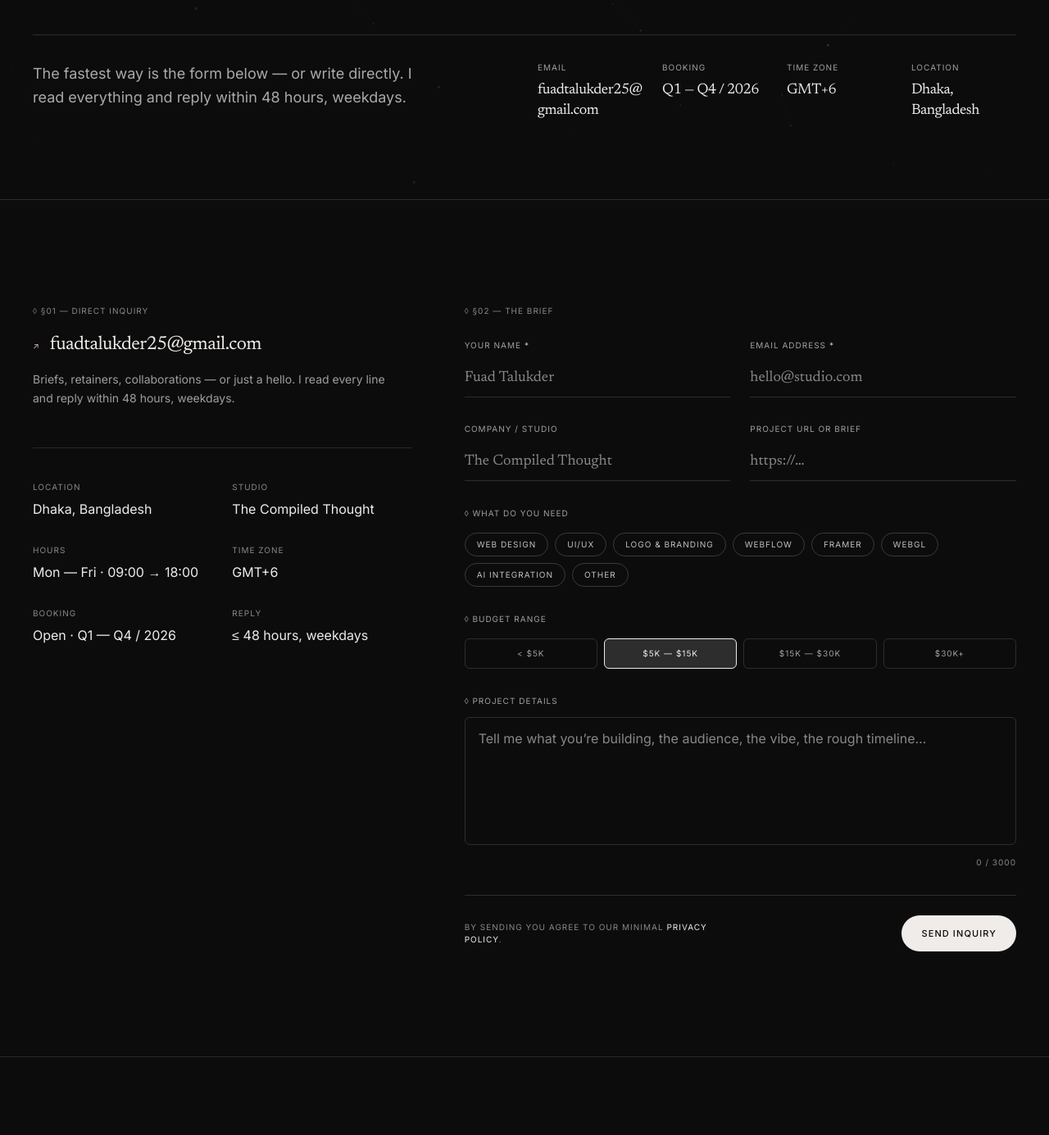
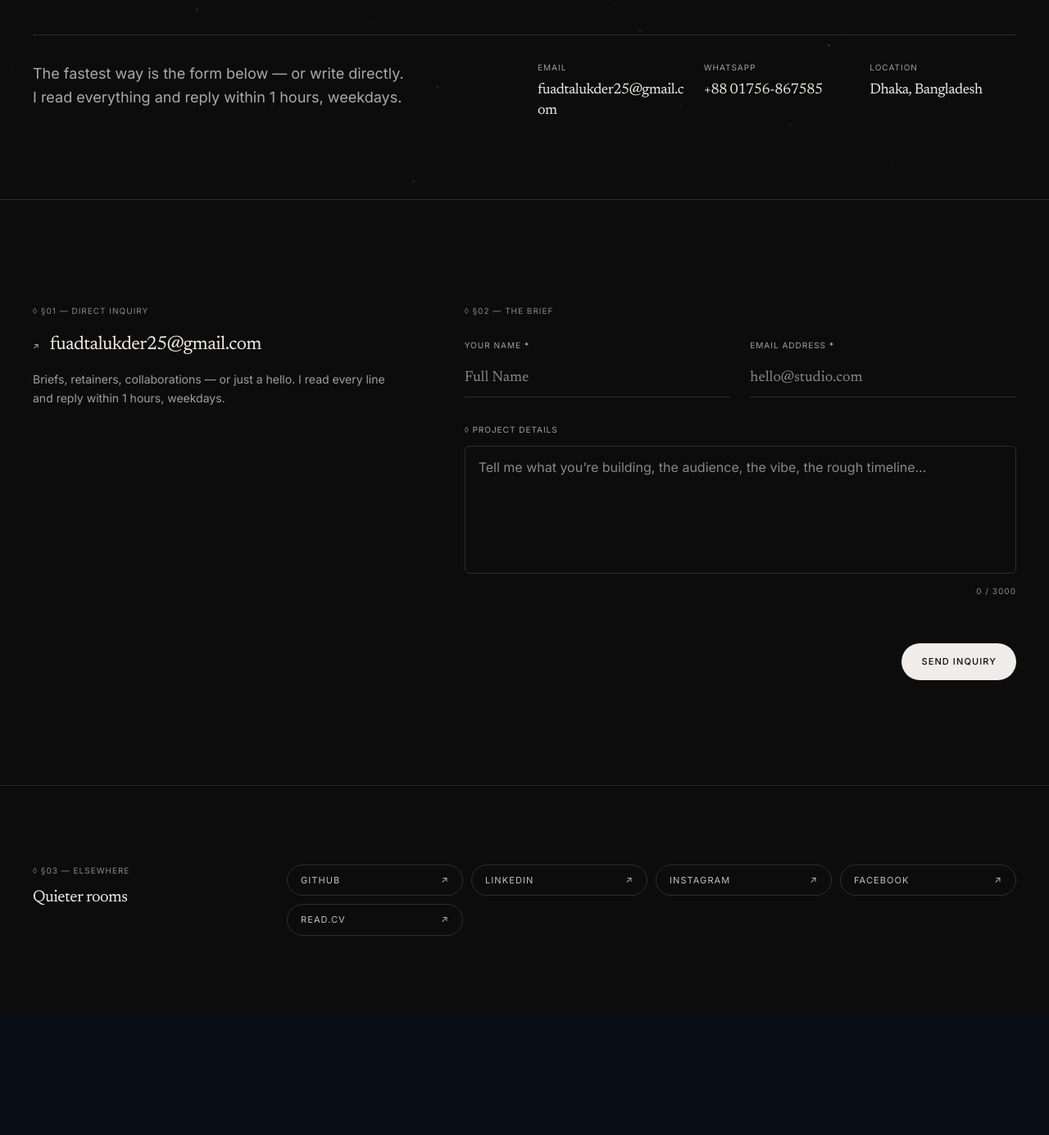
Before and after one commit to FuadTalukder85/portfolio, a Next.js app: page /contact in a window 1280 px wide. Shown: the part 457-1842 px from the top of the page at 82% size. After the commit the page ends 1695 px from the top, so only its background shows below. Built offline with nearby package versions, Linux system fonts and the light colour scheme.

Commit message:
feat: create ContactView component with form and particle canvas background

```diff
--- a/src/components/ContactView.tsx
+++ b/src/components/ContactView.tsx
@@ -28,7 +28,6 @@ const BUDGET_OPTIONS = [
 const ELSEWHERE_LINKS = [
   { name: "GITHUB", href: "https://github.com/fuadtalukder" },
   { name: "LINKEDIN", href: "https://www.linkedin.com/in/fuadtalukder" },
-  { name: "TWITTER", href: "https://twitter.com/fuadtalukder" },
   { name: "INSTAGRAM", href: "https://www.instagram.com/fuadtalukder" },
   { name: "FACEBOOK", href: "https://www.facebook.com/fuadtalukder" },
   { name: "READ.CV", href: "https://read.cv/fuadtalukder" },
@@ -148,27 +147,6 @@ export default function ContactView() {
 
   return (
     <div className="bg-ink-900 text-warmwhite font-sans antialiased selection:bg-peach selection:text-ink-900 min-h-screen">
-      {/* Top Header Navigation (exact structure to reference) */}
-      {/* <header className="pointer-events-none fixed inset-x-0 top-0 z-50">
-        <nav
-          aria-label="Primary"
-          className="pointer-events-auto mx-auto flex w-full max-w-[1640px] items-center justify-between px-6 py-5 transition-[background,backdrop-filter,box-shadow] duration-500 md:px-10"
-        >
-          <Link
-            aria-label="Fuad Talukder — home"
-            className="group inline-flex items-baseline gap-2 font-serif text-xl tracking-tight text-warmwhite focus-visible:outline focus-visible:outline-2 focus-visible:outline-offset-4 focus-visible:outline-peach"
-            href="/"
-          >
-            <span className="relative whitespace-nowrap">
-              <span className="italic">F</span>uad{" "}
-              <span className="italic text-warmwhite/85">Talukder</span>
-            </span>
-          </Link>
-
-
-        </nav>
-      </header> */}
-
       {/* Hero Section (identical to reference) */}
       <section className="relative isolate overflow-hidden border-b border-warmwhite/15">
         <div className="pointer-events-none absolute inset-0 -z-10 opacity-70">
@@ -178,7 +156,7 @@ export default function ContactView() {
 
         <div className="mx-auto flex max-w-[1640px] flex-col px-6 pb-16 pt-36 md:px-10 md:pb-24 md:pt-48">
           <p className="font-sans text-[10px] uppercase tracking-widest text-warmwhite/55">
-            § Contact &amp; Colophon
+            § Contact
           </p>
 
           <h1 className="mt-8 break-words font-serif text-[clamp(2.6rem,9vw,8.5rem)] leading-[0.92] tracking-tightest">
@@ -189,10 +167,10 @@ export default function ContactView() {
 
           <div className="mt-12 grid grid-cols-1 gap-8 border-t border-warmwhite/15 pt-8 md:grid-cols-12">
             <p className="md:col-span-6 max-w-2xl text-balance font-sans text-base leading-relaxed text-warmwhite/70 md:text-lg">
-              The fastest way is the form below — or write directly. I read everything and reply within 48 hours, weekdays.
+              The fastest way is the form below — or write directly. I read everything and reply within 1 hours, weekdays.
             </p>
 
-            <ul className="grid grid-cols-2 gap-x-6 gap-y-8 md:col-span-6 md:grid-cols-4">
+            <ul className="grid grid-cols-2 gap-x-6 gap-y-8 md:col-span-6 md:grid-cols-3">
               <li className="min-w-0">
                 <p className="font-sans text-[10px] uppercase tracking-widest text-warmwhite/65">
                   Email
@@ -203,18 +181,10 @@ export default function ContactView() {
               </li>
               <li className="min-w-0">
                 <p className="font-sans text-[10px] uppercase tracking-widest text-warmwhite/65">
-                  Booking
+                  Whatsapp
                 </p>
                 <p className="mt-2 break-words font-serif text-base leading-snug tracking-tight text-warmwhite md:text-lg">
-                  Q1 — Q4 / 2026
-                </p>
-              </li>
-              <li className="min-w-0">
-                <p className="font-sans text-[10px] uppercase tracking-widest text-warmwhite/65">
-                  Time zone
-                </p>
-                <p className="mt-2 break-words font-serif text-base leading-snug tracking-tight text-warmwhite md:text-lg">
-                  GMT+6
+                  +88 01756-867585
                 </p>
               </li>
               <li className="min-w-0">
@@ -250,10 +220,10 @@ export default function ContactView() {
             </a>
 
             <p className="mt-4 max-w-md font-sans text-sm leading-relaxed text-warmwhite/65">
-              Briefs, retainers, collaborations — or just a hello. I read every line and reply within 48 hours, weekdays.
+              Briefs, retainers, collaborations — or just a hello. I read every line and reply within 1 hours, weekdays.
             </p>
 
-            <dl className="mt-12 grid grid-cols-2 gap-x-6 gap-y-8 border-t border-warmwhite/12 pt-10">
+            {/* <dl className="mt-12 grid grid-cols-2 gap-x-6 gap-y-8 border-t border-warmwhite/12 pt-10">
               <div>
                 <dt className="font-sans text-[10px] uppercase tracking-widest text-warmwhite/55">
                   Location
@@ -302,7 +272,7 @@ export default function ContactView() {
                   ≤ 48 hours, weekdays
                 </dd>
               </div>
-            </dl>
+            </dl> */}
           </div>
 
           {/* Right Column: 02 — The Brief */}
@@ -344,7 +314,7 @@ export default function ContactView() {
                       </span>
                       <input
                         type="text"
-                        placeholder="Fuad Talukder"
+                        placeholder="Full Name"
                         required
                         aria-required="true"
                         value={name}
@@ -370,7 +340,7 @@ export default function ContactView() {
                       />
                     </label>
 
-                    <label className="block">
+                    {/* <label className="block">
                       <span className="font-sans text-[10px] uppercase tracking-widest text-warmwhite/65">
                         Company / Studio
                       </span>
@@ -396,9 +366,9 @@ export default function ContactView() {
                         className="mt-2 w-full border-b border-warmwhite/15 bg-transparent py-2.5 font-serif text-lg leading-snug text-warmwhite placeholder:text-warmwhite/55 transition-colors focus:border-warmwhite focus:outline-none focus-visible:border-peach"
                         name="url"
                       />
-                    </label>
+                    </label> */}
                   </div>
-
+                  {/*
                   <fieldset>
                     <legend className="font-sans text-[10px] uppercase tracking-widest text-warmwhite/65">
                       ◊ What do you need
@@ -423,9 +393,9 @@ export default function ContactView() {
                         );
                       })}
                     </ul>
-                  </fieldset>
+                  </fieldset> */}
 
-                  <fieldset>
+                  {/* <fieldset>
                     <legend className="font-sans text-[10px] uppercase tracking-widest text-warmwhite/65">
                       ◊ Budget range
                     </legend>
@@ -453,7 +423,7 @@ export default function ContactView() {
                         );
                       })}
                     </div>
-                  </fieldset>
+                  </fieldset> */}
 
                   <div>
                     <label
@@ -478,14 +448,14 @@ export default function ContactView() {
                     </p>
                   </div>
 
-                  <div className="flex flex-col items-start gap-4 border-t border-warmwhite/15 pt-6 sm:flex-row sm:items-center sm:justify-between">
-                    <p className="max-w-xs font-sans text-[10px] uppercase tracking-widest text-warmwhite/55">
+                  <div className="flex justify-end gap-4 pt-6 sm:flex-row sm:items-center">
+                    {/* <p className="max-w-xs font-sans text-[10px] uppercase tracking-widest text-warmwhite/55">
                       By sending you agree to our minimal{" "}
                       <a href="#" className="text-warmwhite underline-offset-4 hover:underline">
                         privacy policy
                       </a>
                       .
-                    </p>
+                    </p> */}
                     <div className="inline-block">
                       <button
                         type="submit"
@@ -511,7 +481,7 @@ export default function ContactView() {
               ◊ §03 — Elsewhere
             </p>
             <p className="mt-3 max-w-xs font-serif text-xl leading-snug tracking-tight text-warmwhite">
-              Quieter rooms — process notes, reels, and code.
+              Quieter rooms
             </p>
           </div>
 
```
